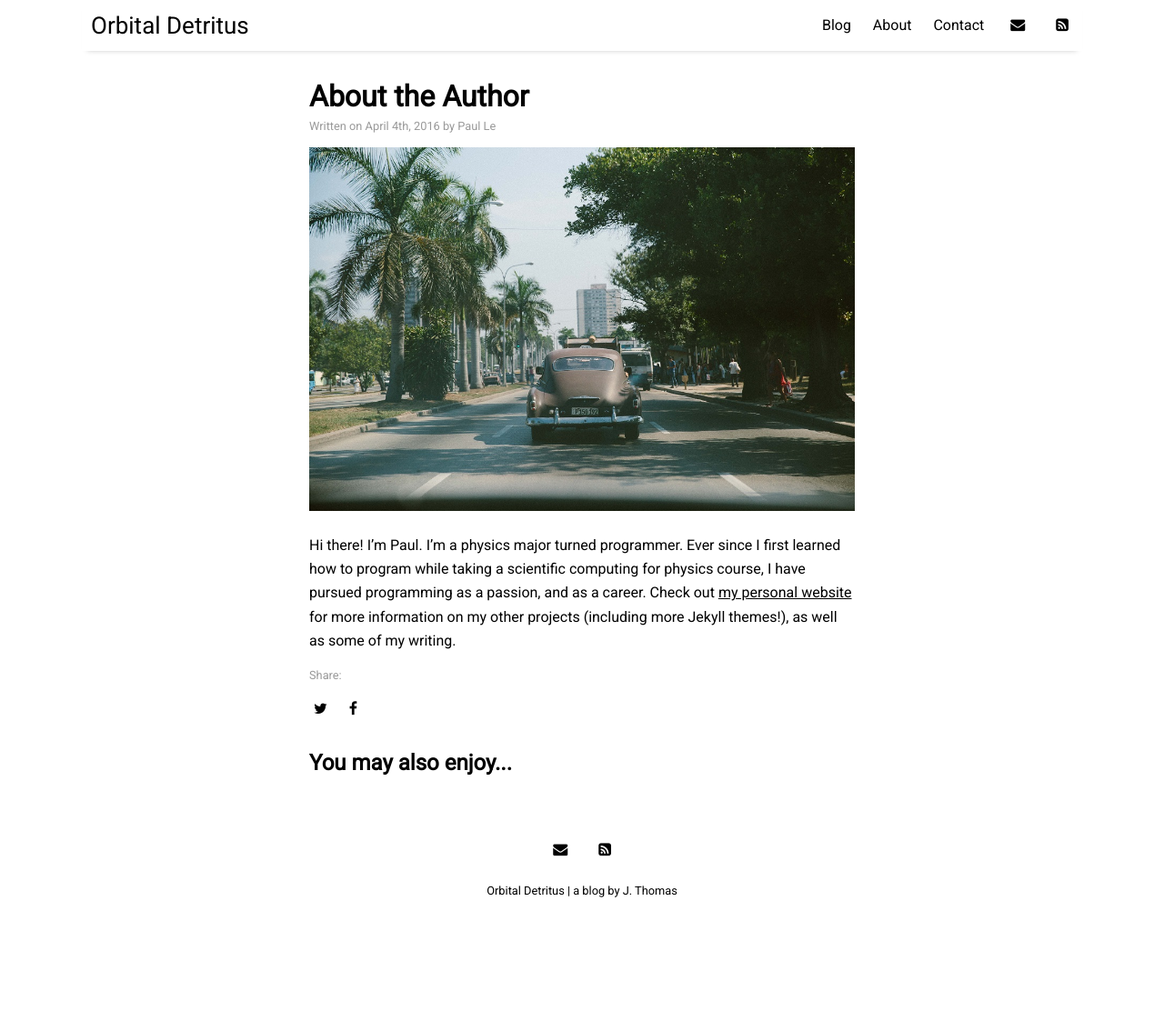
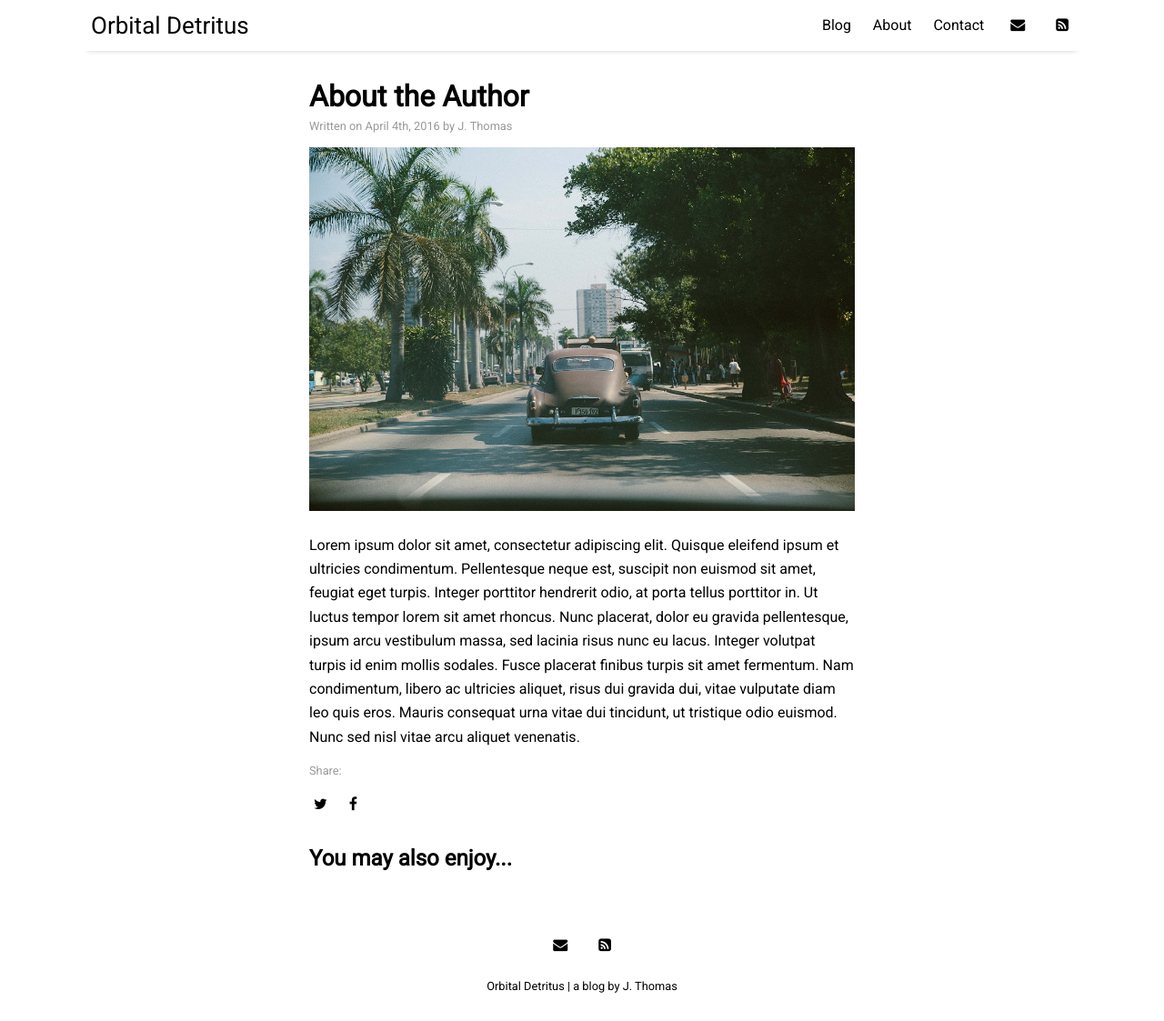
Before and after one commit to orbitaldetritus/orbitaldetritus.github.io, a Jekyll site: the page built from _posts/2016-04-04-about-the-author.md, in a window 1280 px wide and 1123 px high. Shown: the whole window at 91% size. Built offline with Jekyll 4.4.1, drawn with Linux system fonts in a browser that asks for light colours; nearby versions of some CDN libraries.

Commit message:
update about the author page

```diff
--- a/_posts/2016-04-04-about-the-author.md
+++ b/_posts/2016-04-04-about-the-author.md
@@ -1,10 +1,10 @@
 ---
 layout: post
 title: "About the Author"
-author: "Paul Le"
+author: "J. Thomas"
 categories: facts
 tags: [sample]
 image: cuba-4.jpg
 ---
 
-Hi there! I'm Paul. I’m a physics major turned programmer. Ever since I first learned how to program while taking a scientific computing for physics course, I have pursued programming as a passion, and as a career. Check out [my personal website](https://www.lenpaul.com/) for more information on my other projects (including more Jekyll themes!), as well as some of my writing.
+Lorem ipsum dolor sit amet, consectetur adipiscing elit. Quisque eleifend ipsum et ultricies condimentum. Pellentesque neque est, suscipit non euismod sit amet, feugiat eget turpis. Integer porttitor hendrerit odio, at porta tellus porttitor in. Ut luctus tempor lorem sit amet rhoncus. Nunc placerat, dolor eu gravida pellentesque, ipsum arcu vestibulum massa, sed lacinia risus nunc eu lacus. Integer volutpat turpis id enim mollis sodales. Fusce placerat finibus turpis sit amet fermentum. Nam condimentum, libero ac ultricies aliquet, risus dui gravida dui, vitae vulputate diam leo quis eros. Mauris consequat urna vitae dui tincidunt, ut tristique odio euismod. Nunc sed nisl vitae arcu aliquet venenatis.
```
